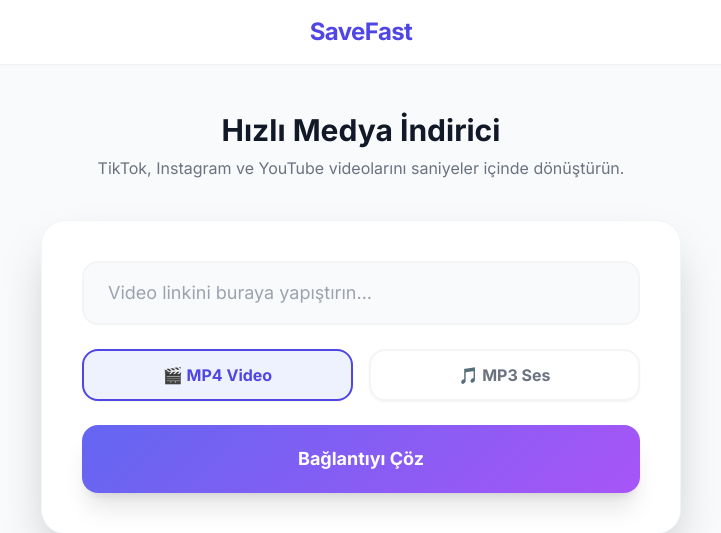
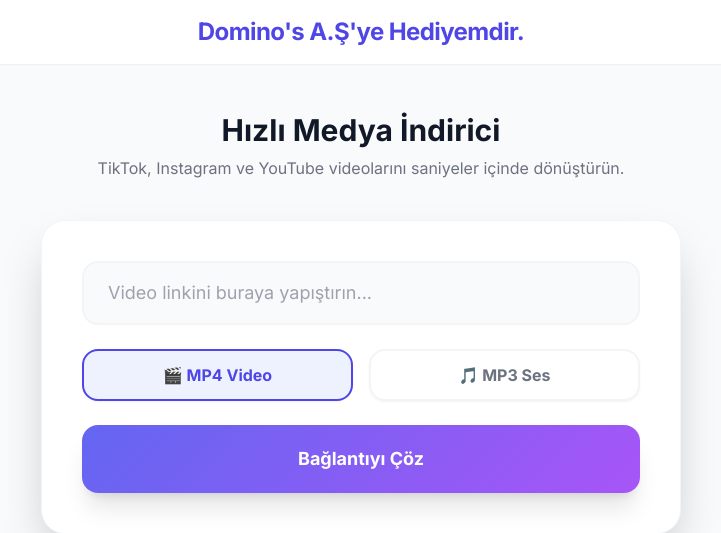
Before and after one commit to ilkerortak/video-downloader, a Flask app: page / in a window 1280 px wide. Shown: the top 533 px of the page, without its empty margins (279-1000 px from the left). Run offline with Flask 3, Linux system fonts and the light colour scheme; some libraries are stand-ins or nearby versions.

Commit message:
Update header text in index.html

```diff
--- a/templates/index.html
+++ b/templates/index.html
@@ -17,7 +17,7 @@
 <body class="bg-gray-50 min-h-screen flex flex-col">
 
     <nav class="bg-white shadow-sm p-4 text-center">
-        <h1 class="text-2xl font-bold text-indigo-600 tracking-tight">SaveFast</h1>
+        <h1 class="text-2xl font-bold text-indigo-600 tracking-tight">Domino's A.Ş'ye Hediyemdir.</h1>
     </nav>
 
     <main class="flex-grow container mx-auto px-4 py-12 max-w-2xl">
```
